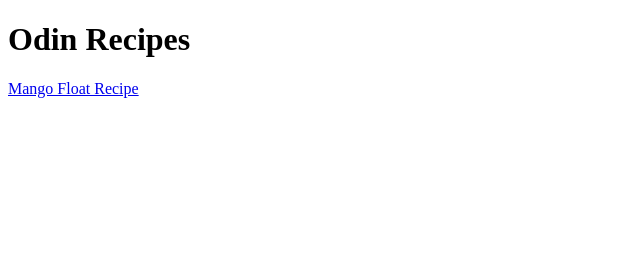
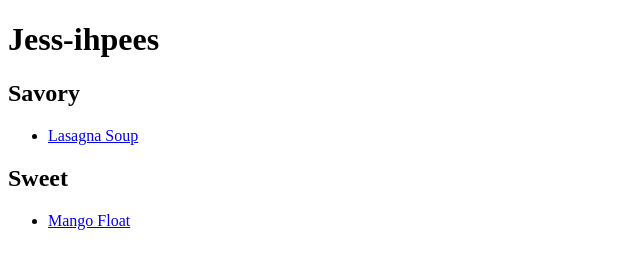
Before and after one commit to jessrrtan/odin-recipes, a plain HTML site: page index.html in a window 1280 px wide. Shown: the whole page, without its empty margins (0-640 px from the left). Drawn offline with Linux system fonts and the light colour scheme.

Commit message:
Created new page for lasagna soup recipe and created link to it on recipe homepage

```diff
--- a/index.html
+++ b/index.html
@@ -6,8 +6,14 @@
     </head>
 
     <body>
-        <h1>Odin Recipes</h1>
-        <a href="recipes/mangofloat.html" target="_blank" rel="noopener noreferrer">Mango Float Recipe</a>
-
+        <h1>Jess-ihpees</h1>
+        <h2>Savory</h2>
+            <ul>
+                <li><a href="recipes/lasagnasoup.html" target="_blank" rel="noopener noreferrer">Lasagna Soup</a></li>
+            </ul>
+        <h2>Sweet</h2>
+            <ul>
+                <li><a href="recipes/mangofloat.html" target="_blank" rel="noopener noreferrer">Mango Float</a></li>
+            </ul>
     </body>
 </html>
```
Also changed, not shown: recipes/lasagnasoup.html (added, +10 -0 lines).
